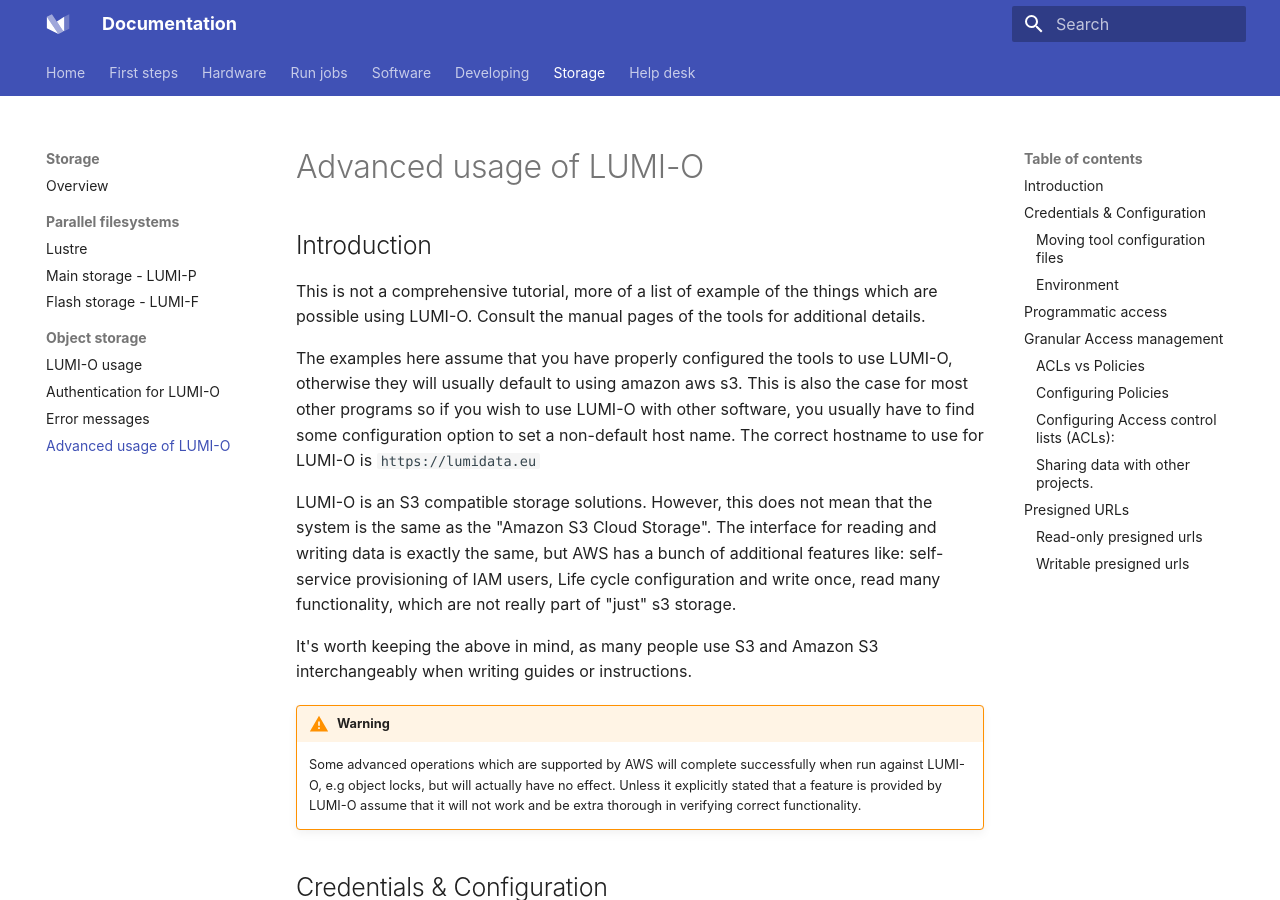
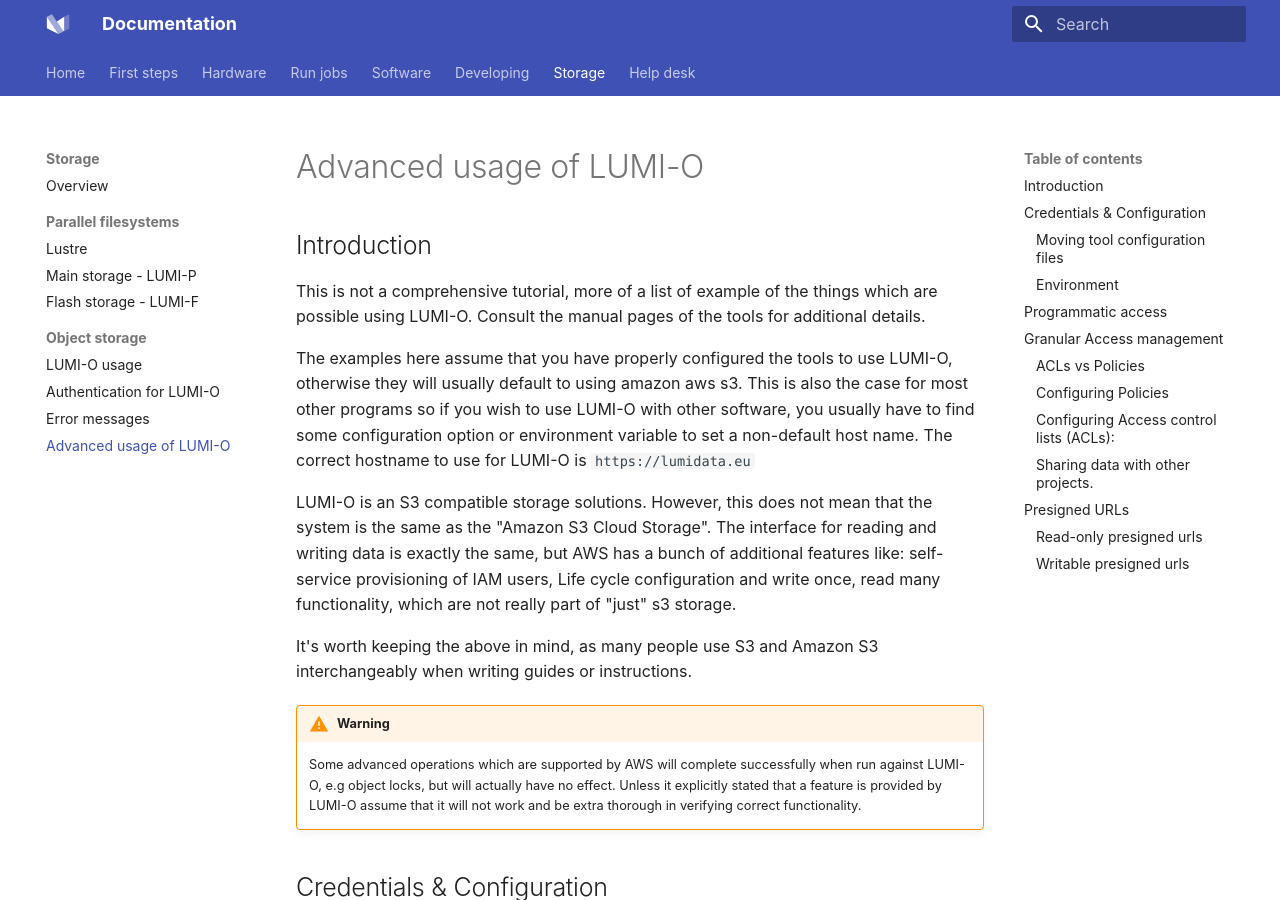
Before and after one commit to Lumi-supercomputer/lumi-userguide, an MkDocs documentation site: the page built from docs/storage/lumio/advanced.md, in a window 1280 px wide and 900 px high. Built offline with MkDocs 1.6.1 and Material for MkDocs 9.7.7, drawn with Linux system fonts in a browser that asks for light colours; part of the change alters nothing that is shown; some of the changed text lies outside the part shown.

````diff
--- a/docs/storage/lumio/advanced.md
+++ b/docs/storage/lumio/advanced.md
@@ -8,7 +8,7 @@ Consult the manual pages of the tools for additional details.
 
 The examples here assume that you have properly configured the tools to use LUMI-O,
 otherwise they will usually default to using amazon aws s3. This is also the case for most other programs
-so if you wish to use LUMI-O with other software, you usually have to find some configuration option to set a non-default
+so if you wish to use LUMI-O with other software, you usually have to find some configuration option or environment variable to set a non-default
 host name. The correct hostname to use for LUMI-O is `https://lumidata.eu`
 
 LUMI-O is an S3 compatible storage solutions. However, this does not mean
@@ -323,7 +323,7 @@ The single quotes are important as otherwise the shell might interpret `$<proj_i
 The corresponding command for `aws s3api` would be:
 
 ```bash
-aws s3api put-bucket-acl --bucket awscl --grant-read id='<proj_id>$<proj_id>'
+aws s3api put-bucket-acl --bucket <bucket_name> --grant-read id='<proj_id>$<proj_id>'
 aws s3api put-object-acl --grant-read id='<proj_id>$<proj_id>' --bucket <bucket_name> --key <object_name>
 ```
 
@@ -351,7 +351,7 @@ aws s3api put-bucket-acl --bucket fortheauthenticated --acl authenticated-read
 Can be used to grant read-only access to **all** authenticated users of LUMI-O.
 Usefully if data is semi-public but for some reason or another only
 persons with lumi access. Note here that we are only granting read access to the bucket itself
-not
+not any of the objects.
 
 To view existing ACL:s you can use
 
````
